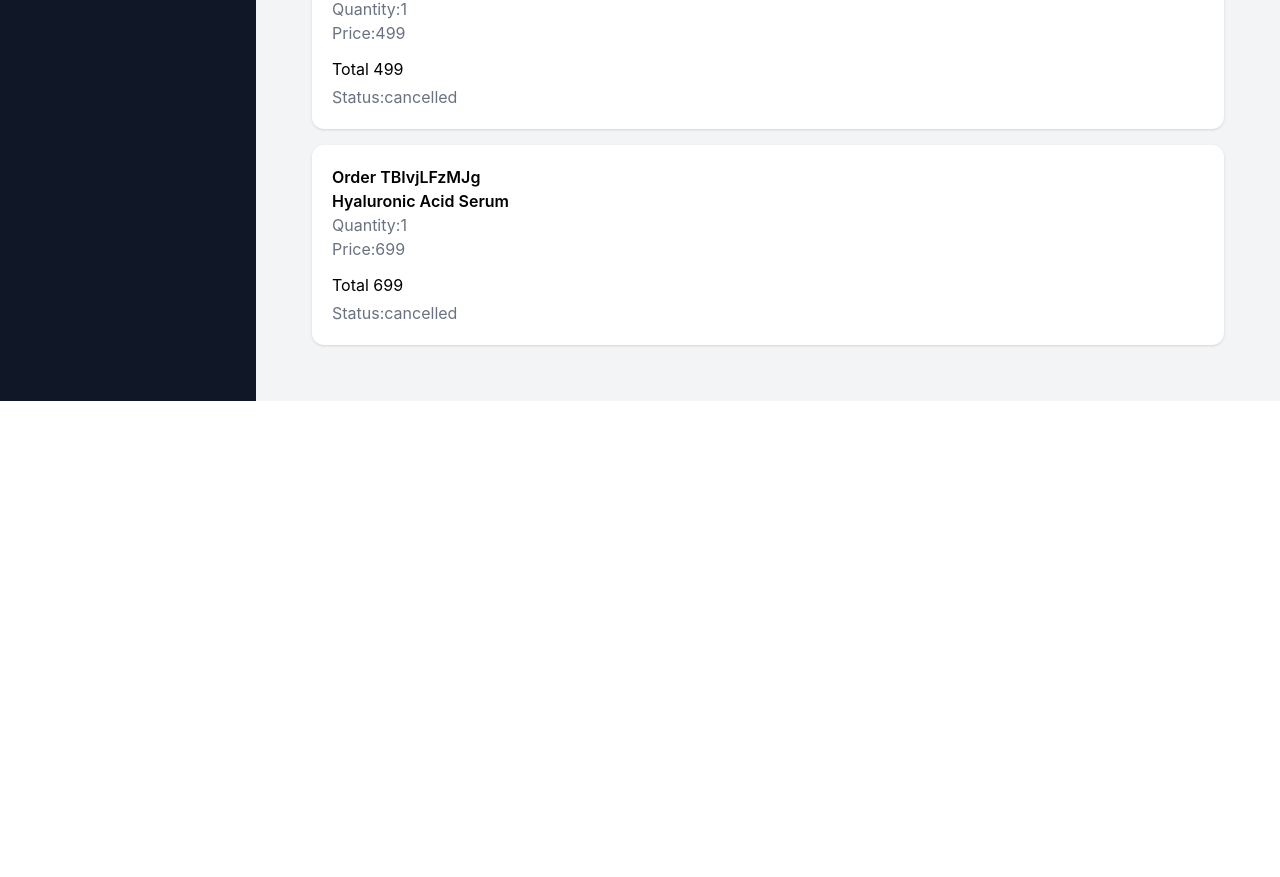
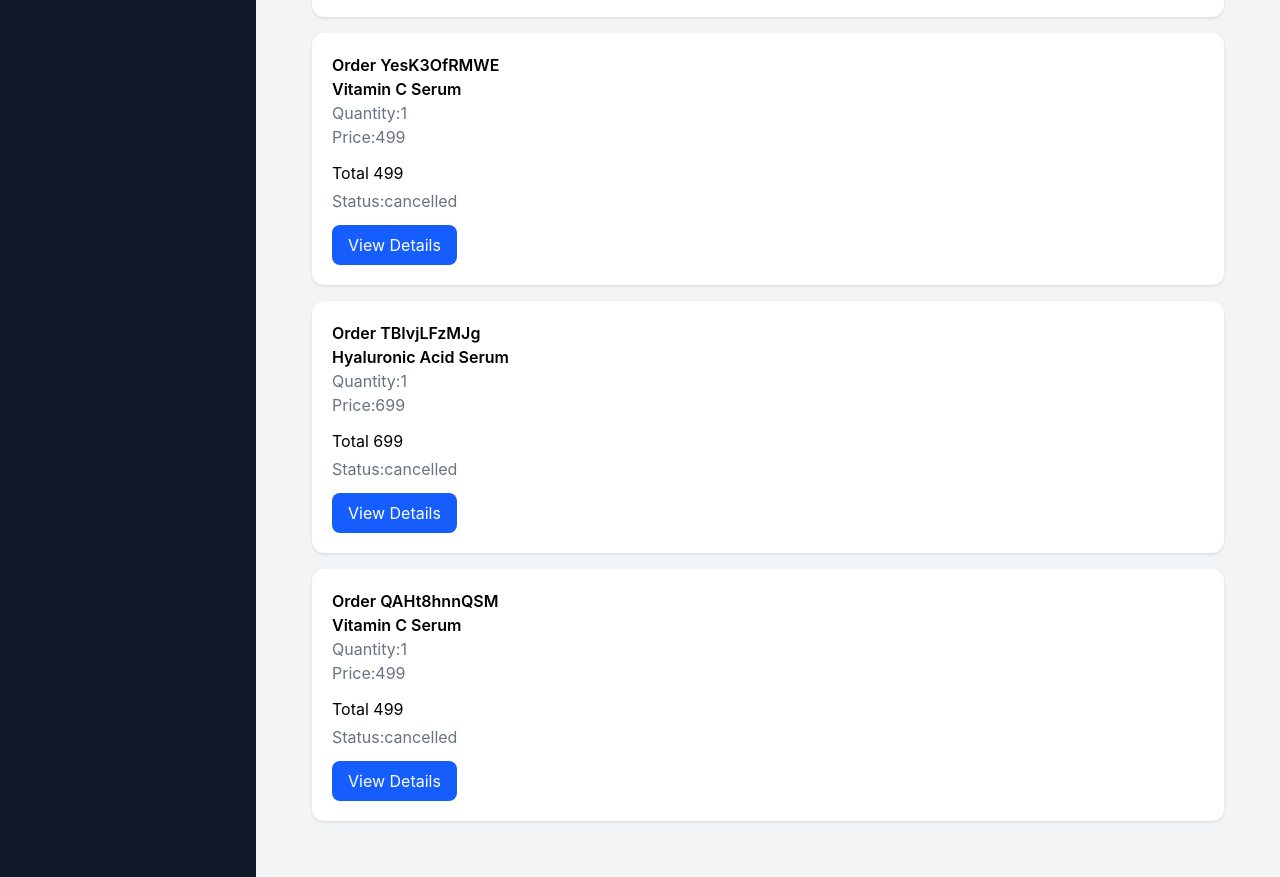
Before and after one commit to ridhafathima1/e-commerce-project, a React (Vite) app: page /admin/orders in a window 1280 px wide. Shown: the part 691-1568 px from the top of the page. Before the commit the page ends 1092 px from the top, so only its background shows below. Built offline with nearby package versions, Linux system fonts and the light colour scheme; data requests are answered from the project's data file; sample sign-in values are in the browser's storage.

Commit message:
order management done

```diff
--- a/db.json
+++ b/db.json
@@ -57,6 +57,18 @@
       "stock": 31,
       "quantity": 1,
       "id": "Skl22CwkSCc"
+    },
+    {
+      "userId": "78Rhz8dT6kM",
+      "productId": "2",
+      "name": "Vitamin C Serum",
+      "price": 499,
+      "image": "/vitamincserum.png",
+      "category": "Skincare",
+      "description": "Vitamin C Serum for an everyday skincare routine.",
+      "stock": 24,
+      "quantity": 1,
+      "id": "FG9ns7RyhW4"
     }
   ],
   "users": [
@@ -485,6 +497,26 @@
       "status": "cancelled",
       "date": "2026-10-01T05:46:34.000Z",
       "id": "TBIvjLFzMJg"
+    },
+    {
+      "items": [
+        {
+          "userId": "78Rhz8dT6kM",
+          "productId": "2",
+          "name": "Vitamin C Serum",
+          "price": 499,
+          "image": "/vitamincserum.png",
+          "category": "Skincare",
+          "description": "Vitamin C Serum for an everyday skincare routine.",
+          "stock": 24,
+          "quantity": 1,
+          "id": "2"
+        }
+      ],
+      "total": 499,
+      "status": "cancelled",
+      "date": "2026-10-02T07:49:18.127Z",
+      "id": "QAHt8hnnQSM"
     }
   ],
   "$schema": "./node_modules/json-server/schema.json"
--- a/src/admin-side/pages/adminorders.jsx
+++ b/src/admin-side/pages/adminorders.jsx
@@ -1,7 +1,8 @@
-import {useEffect} from "react"
+import {useEffect,useState} from "react"
 import {useDispatch,useSelector} from "react-redux"
 import { fetchorders } from "../../redux/adminorders"
 function Adminorders(){
+    const[selectedorder,setselectedorder]=useState(null)
     const dispatch=useDispatch()
     const orders=useSelector((state)=>state.adminorders.orders)
     useEffect(()=>{
@@ -23,6 +24,7 @@ function Adminorders(){
                         ))}
                         <p className="mt-2">Total {order.total}</p>
                         <p className="mt-1 text-gray-500">Status:{order.status}</p>
+                        <button onClick={()=>setselectedorder(order)} className="mt-3 rounded-lg bg-blue-600 px-4 py-2 text-white">View Details</button>
                     </div>
                 ))}
             </div>
--- a/src/admin-side/pages/adminproducts.jsx
+++ b/src/admin-side/pages/adminproducts.jsx
@@ -1,6 +1,6 @@
 import {useState,useEffect} from "react"
 import {useDispatch,useSelector} from "react-redux"
-import { fetchProducts,addproduct,deleteproduct,updateproduct } from "../../redux/adminproducts"
+import { fetchproducts,addproduct,deleteproduct,updateproduct } from "../../redux/adminproducts"
 function Adminproducts(){
     const[form,setform]=useState(false)
     const[name,setname]=useState("")
--- a/src/admin-side/pages/dashboard.jsx
+++ b/src/admin-side/pages/dashboard.jsx
@@ -1,22 +1,20 @@
-import {useState,useEffect} from "react"
-import axios from "axios"
-import {Link} from "react-router-dom"
+import {useEffect} from "react"
 import {Package,Users,ShoppingCart,IndianRupee,} from "lucide-react"
+import {useDispatch,useSelector} from "react-redux"
+import { fetchproducts } from "../../redux/adminproducts"
+import { fetchusers } from "../../redux/adminusers"
+import { fetchorders } from "../../redux/adminorders"
 function Dashboard(){
-    const[products,setproducts]=useState([])
-    const[users,setusers]=useState([])
-    const[orders,setorders]=useState([])
-    const[revenue,setrevenue]=useState(0);
+    const dispatch=useDispatch();
+    const products=useSelector((state)=>state.adminproducts.products)
+   const users=useSelector((state)=>state.adminusers.users)
+   const orders=useSelector((state)=>state.adminorders.orders)
+   const revenue=orders.reduce((sum,order)=>sum+Number(order.total||0),0)
     useEffect(()=>{
-        axios.get("http://localhost:3000/products")
-        .then ((res)=>{setproducts(res.data)})
-        axios.get("http://localhost:3000/users")
-        .then((res)=>{setusers(res.data)})
-        axios.get("http://localhost:3000/orders")
-        .then((res)=>{setorders(res.data)
-        const total=res.data.reduce((sum,order)=>sum+Number(order.total||0),0)
-        setrevenue(total);})
-    },[])
+      dispatch(fetchproducts())
+       dispatch(fetchusers())
+        dispatch(fetchorders())
+    },[dispatch])
     return (
         <div>
             <div className="flex">
--- a/src/redux/adminproducts.js
+++ b/src/redux/adminproducts.js
@@ -16,7 +16,7 @@ const res=await axios.patch(`http://localhost:3000/products/${id}`,
 )
 return res.data
 })
-export const fetchProducts=createAsyncThunk(
+export const fetchproducts=createAsyncThunk(
     "adminproducts/fetchProducts",
     async()=>{
         const res=await axios.get("http://localhost:3000/products");
@@ -30,7 +30,7 @@ const adminproductslice=createSlice({
     },
     reducers:{},
     extraReducers:(builder)=>{
-        builder.addCase(fetchProducts.fulfilled,(state,action)=>{
+        builder.addCase(fetchproducts.fulfilled,(state,action)=>{
             state.products=action.payload;
         })
         builder.addCase(addproduct.fulfilled,(state,action)=>{
```
